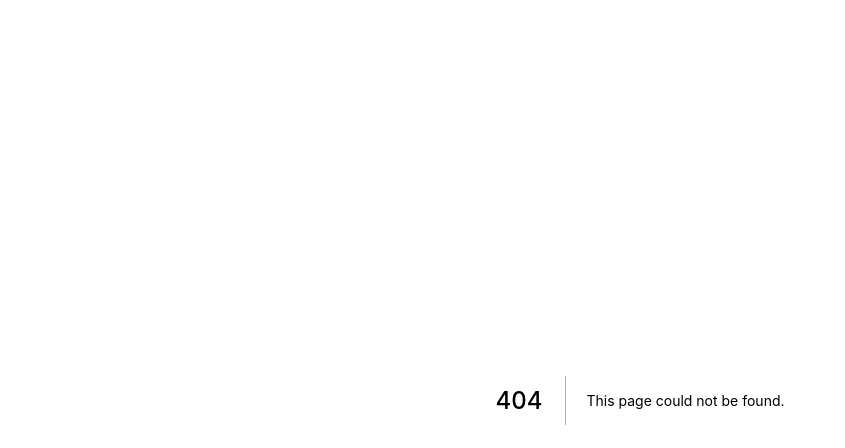
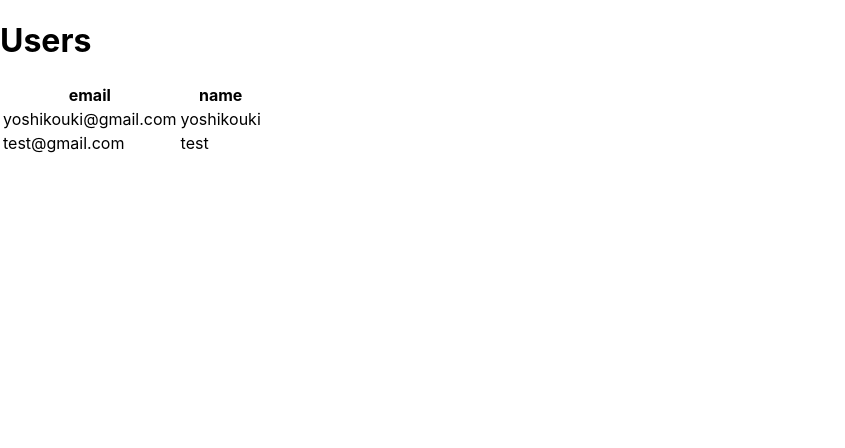
Before and after one commit to yoshikouki/gamefolio, a Next.js app: page /users in a window 1280 px wide. Before the commit this address had no page. Shown: the top 448 px of the page, without its empty margins (0-845 px from the left). Built offline with nearby package versions, Linux system fonts and the light colour scheme.

Commit message:
ユーザー一覧ページを作成

```diff
--- /dev/null
+++ b/pages/users/index.tsx
@@ -0,0 +1,61 @@
+import Head from 'next/head'
+
+interface Props {
+  users: User[],
+}
+
+interface User {
+  email: string,
+  name: string,
+}
+
+const Users = (props: Props) => {
+  const userList = props.users.map(user => {
+    return (
+      <tr>
+        <td>{user.email}</td>
+        <td>{user.name}</td>
+      </tr>
+    )
+  })
+  return (
+    <>
+      <Head>
+        <title>ユーザー一覧</title>
+        <meta name="description" content="ユーザー一覧"/>
+        <link rel="icon" href="/favicon.ico"/>
+      </Head>
+
+      <main>
+        <h1>Users</h1>
+        <table>
+          <tr>
+            <th>email</th>
+            <th>name</th>
+          </tr>
+          {userList}
+        </table>
+      </main>
+    </>
+  )
+}
+
+export const getServerSideProps = async () => {
+  const allUsers = [
+    {
+      email: "yoshikouki@gmail.com",
+      name: "yoshikouki"
+    },
+    {
+      email: "test@gmail.com",
+      name: "test"
+    },
+  ]
+  return {
+    props: {
+      users: allUsers,
+    }
+  }
+}
+
+export default Users
```
